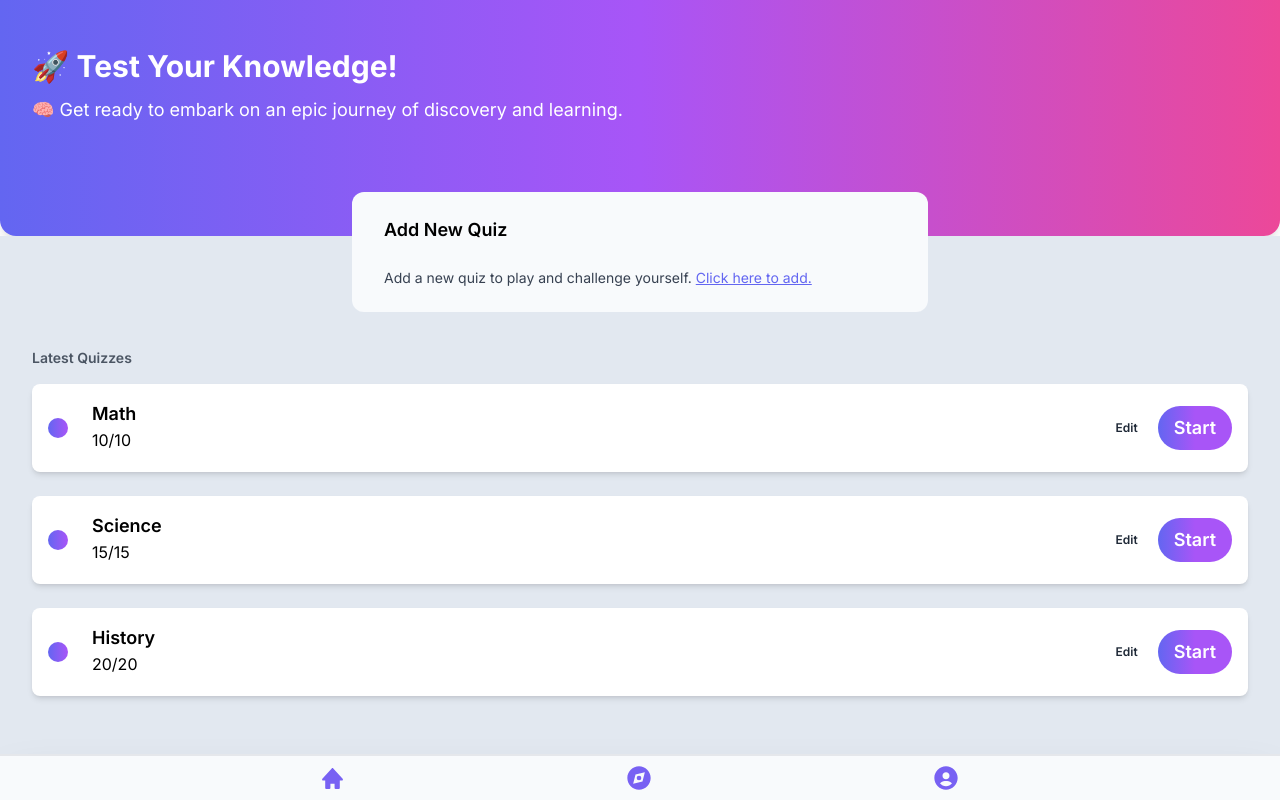
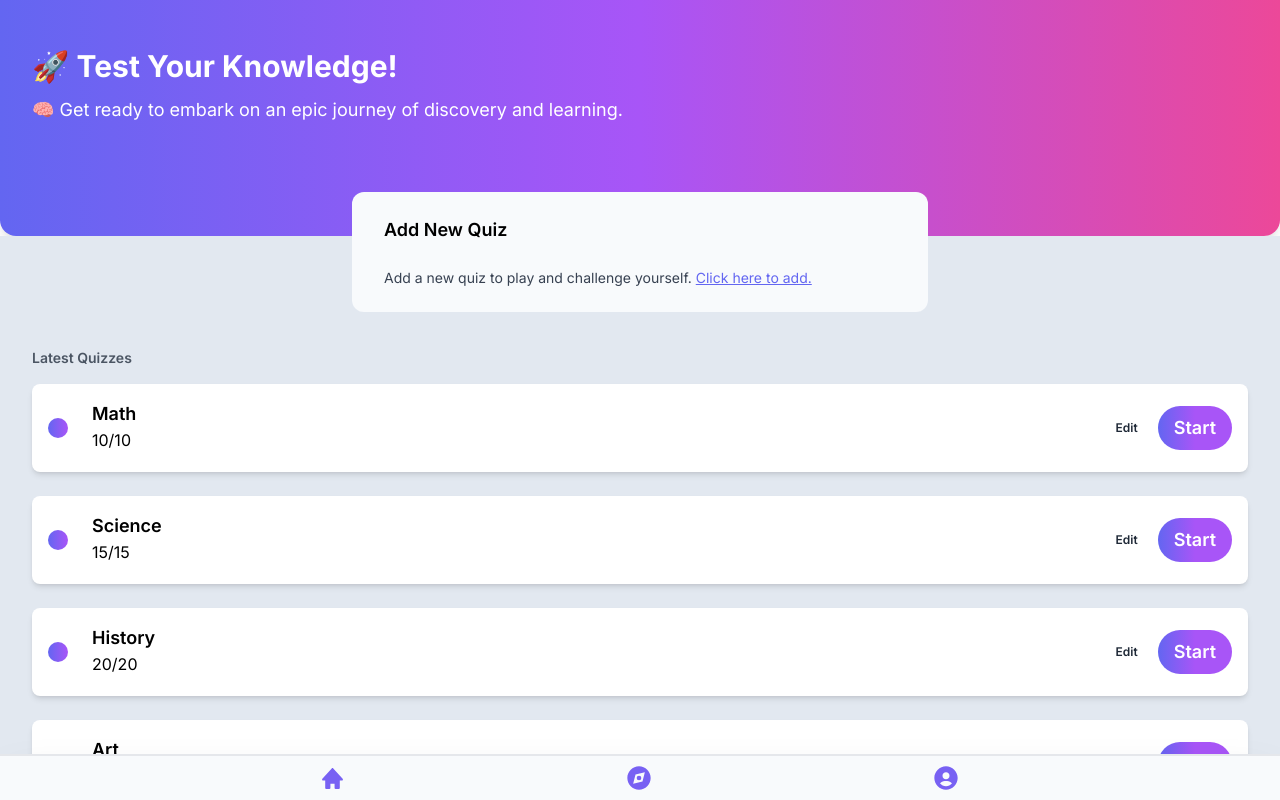
Before and after one commit to QuizzlerApplication/quizzler-frontend, a Next.js app: page /dashboard in a window 1280 px wide. Shown: the top 800 px of the page. Built offline with nearby package versions, Linux system fonts and the light colour scheme.

Commit message:
create dynamic routes and single quiz layout

```diff
--- /dev/null
+++ b/src/app/dashboard/quiz/[quiz]/page.tsx
@@ -0,0 +1,12 @@
+import SingleQuizLayout from "@/components/SingleQuizLayout/SingleQuizLayout";
+
+const quizDetail = () => {
+
+    return (
+        <div>
+            <SingleQuizLayout/>
+        </div>
+    )
+}
+
+export default quizDetail;
--- /dev/null
+++ b/src/components/Common/Buttons/LinkButton.tsx
@@ -0,0 +1,9 @@
+import React from 'react'
+
+const LinkButton = () => {
+  return (
+    <div>LinkButton</div>
+  )
+}
+
+export default LinkButton
--- a/src/components/Common/Icons.tsx
+++ b/src/components/Common/Icons.tsx
@@ -1,5 +1,7 @@
 import {BiSolidHome, BiSolidCompass, BiSolidUserCircle} from 'react-icons/bi';
-import { IoMdClose} from 'react-icons/io';
+import { IoMdClose,IoMdArrowBack} from 'react-icons/io';
+import {AiOutlineQuestionCircle} from 'react-icons/ai';
+
 interface IIcons {
     type : string,
     size: number,
@@ -13,7 +15,9 @@ const Icons = ({type, size, color}:IIcons) => {
         close: <IoMdClose size={size} color={color}/>,
         home: <BiSolidHome size={size} color={color}/>,
         explore: <BiSolidCompass size={size} color={color}/>,
-        user: <BiSolidUserCircle size={size} color={color}/>
+        user: <BiSolidUserCircle size={size} color={color}/>,
+        back: <IoMdArrowBack size={size} color={color}/>,
+        question :  <AiOutlineQuestionCircle size={size} color={color}/>,
       }[type]
     }</div>
   )
--- a/src/components/Dashboard/Cards/QuizCard.tsx
+++ b/src/components/Dashboard/Cards/QuizCard.tsx
@@ -1,6 +1,5 @@
 "use client"
 import Link from 'next/link';
-import { getRandomColor } from '@/utils/getRandomColor';
 import PrimaryButton from '@/components/Common/Buttons/PrimaryButton';
 import SecondaryButton from '@/components/Common/Buttons/SecondaryButton';
 
--- a/src/components/Dashboard/DashboardLayout/DashboardLayout.tsx
+++ b/src/components/Dashboard/DashboardLayout/DashboardLayout.tsx
@@ -5,9 +5,10 @@ import QuizCard from "../Cards/QuizCard";
 import DashBoardMenu from '../DashBoardMenu/DashBoardMenu';
 
 const dummyQuizData = [
-  { topic: "Math", numQuestions: 10, linkTo: '/' },
-  { topic: "Science", numQuestions: 15, linkTo: '/' },
-  { topic: "History", numQuestions: 20, linkTo: '/' },
+  {id:'1', topic: "Math", numQuestions: 10,  },
+  {id:'2', topic: "Science", numQuestions: 15, },
+  {id:'3', topic: "History", numQuestions: 20,  },
+  {id:'4', topic: "Art", numQuestions: 16,  },
   // Add more dummy quiz data entries as needed
 ];
 
@@ -15,19 +16,19 @@ const DashboardLayout = () => {
 
     /* Fetch quiz data here and map out current quiz, each quiz leads to new dynamic link  */
     return (
-        <div className="h-screen bg-slate-200">
+        <div className="h-full bg-slate-200 ">
             <Container>
                 <DashBoardMenu/>
                 <div className="pt-32 sm:pt-28">
                     <SubHeader text="Latest Quizzes" size="small"/>
                 </div>
-                <div className="space-x-1">
+                <div className="space-x-1 pb-28">
                     {dummyQuizData.map((quiz, index) => (
                     <QuizCard
                         key={index}
                         topic={quiz.topic}
                         numQuestions={quiz.numQuestions}
-                        linkTo={quiz.linkTo}
+                        linkTo={`/dashboard/quiz/${quiz.id}`}
                     />
                     ))}
                 </div>
--- /dev/null
+++ b/src/components/SingleQuizLayout/SingleQuizHeader.tsx
@@ -0,0 +1,20 @@
+"use client"
+import React from 'react'
+import Icons from '../Common/Icons'
+import Link from 'next/link'
+
+const SingleQuizHeader = () => {
+  return (
+    <div className=' py-4'>
+        <div className="flex justify-between items-center">
+            <Link href={'/dashboard'}>
+                <Icons type='back' color='#7861f3' size={25}/>
+            </Link>
+            <h1 className='font-bold  text-lg'>Math</h1>
+            <Icons type='question' color='#7861f3' size={25}/>
+        </div>
+    </div>
+  )
+}
+
+export default SingleQuizHeader
--- /dev/null
+++ b/src/components/SingleQuizLayout/SingleQuizLayout.tsx
@@ -0,0 +1,15 @@
+import React from 'react';
+import Container from '../Common/Container';
+import SingleQuizHeader from './SingleQuizHeader';
+
+const SingleQuizLayout = () => {
+  return (
+    <div className='bg-slate-200 h-screen'>
+        <Container>
+            <SingleQuizHeader/>
+        </Container>
+    </div>
+  )
+}
+
+export default SingleQuizLayout
```
